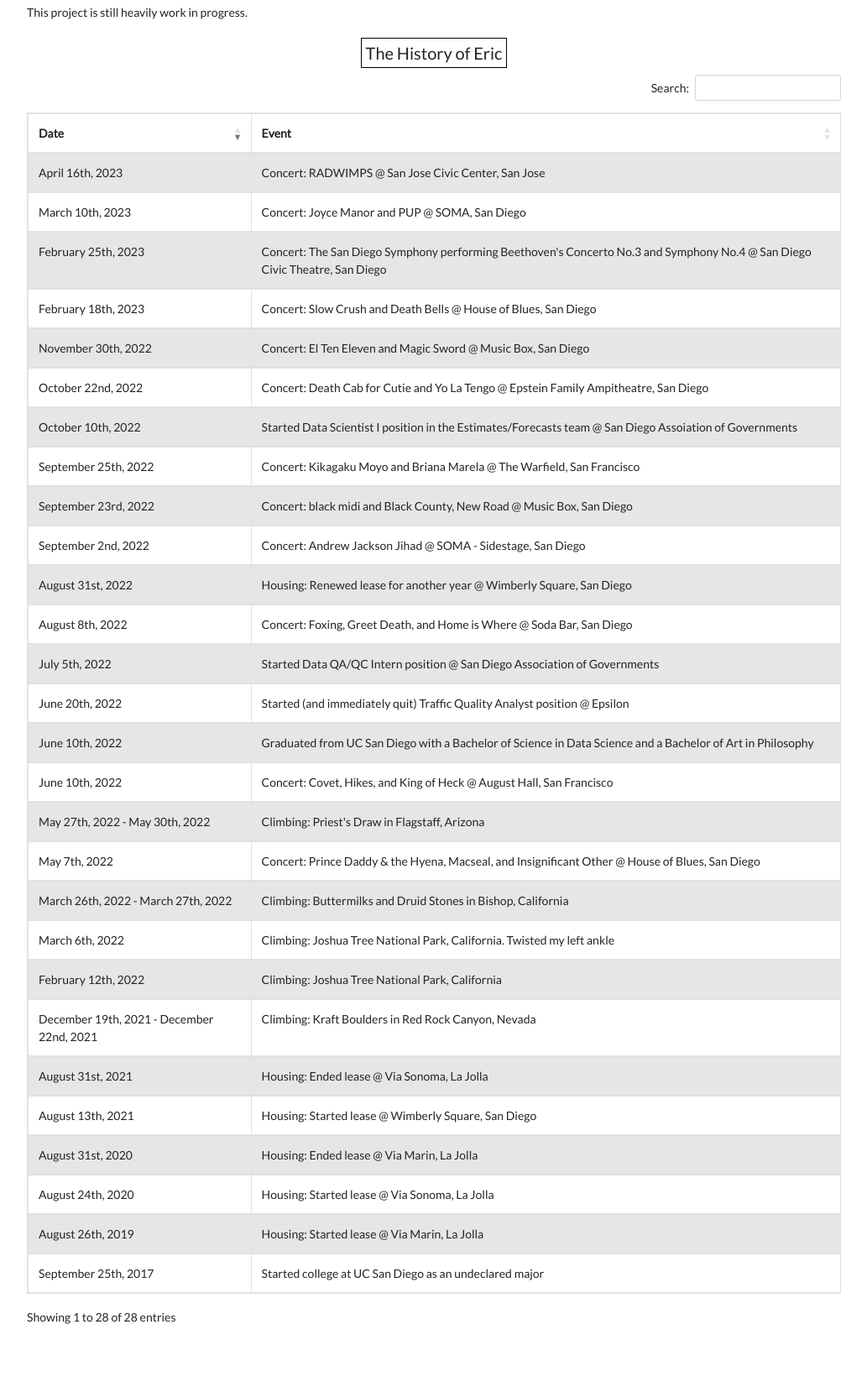
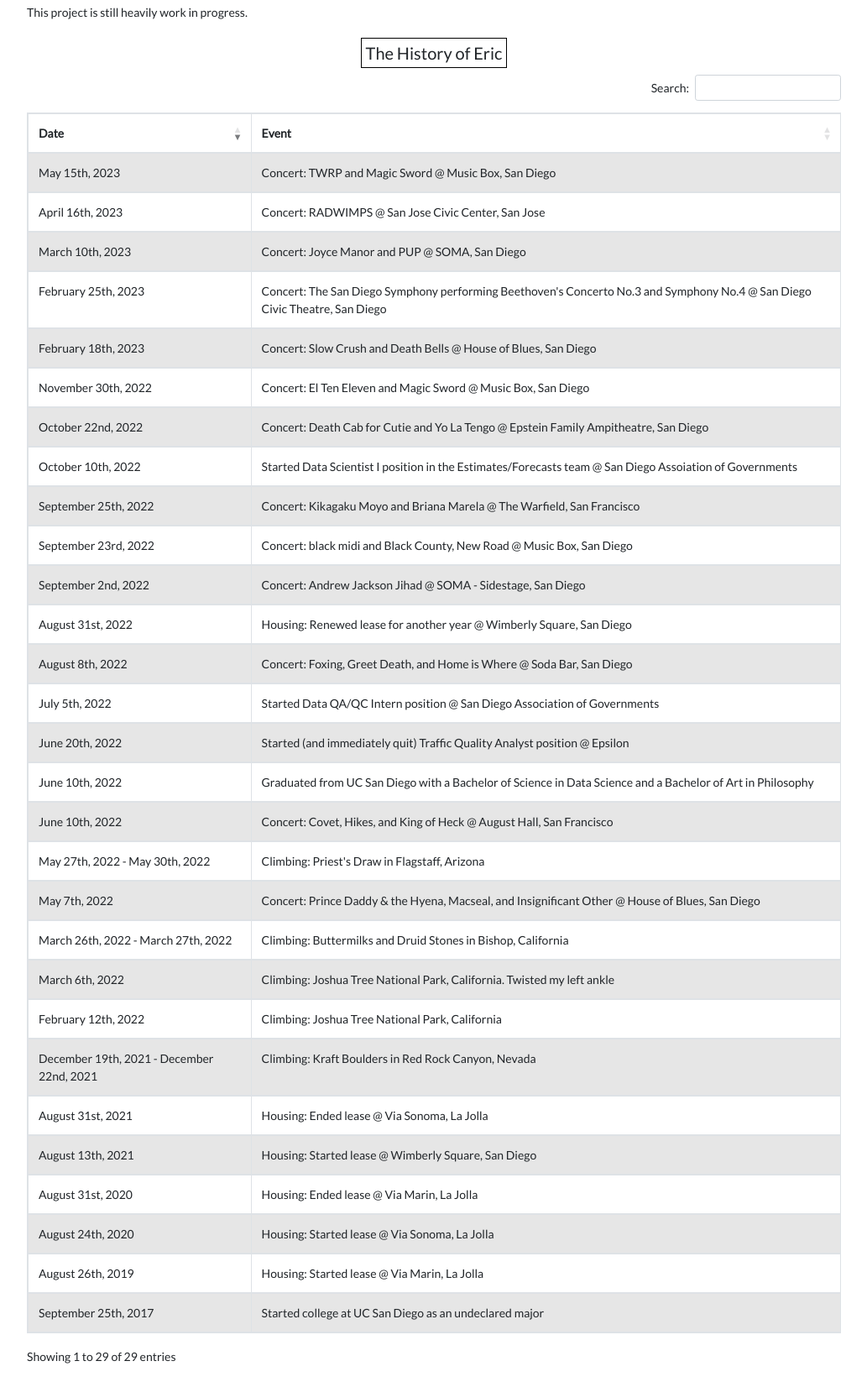
Before and after one commit to twigtheoracle/twigtheoracle.com, a Django app: page /projects/timeline in a window 1280 px wide. Shown: the part 214-1860 px from the top of the page at 84% size, without its empty margins (123-1156 px from the left). Before the commit the page ends 1791 px from the top, so only its background shows below. Run offline with Django 3.2, Linux system fonts and the light colour scheme; some libraries are stand-ins or nearby versions.

Commit message:
Update timeline.html

```diff
--- a/website/mysite/templates/projects/timeline.html
+++ b/website/mysite/templates/projects/timeline.html
@@ -42,6 +42,10 @@
                 </tr>
             </thead>
             <tbody>
+                <tr>
+                    <td><span>20230515</span>May 15th, 2023</td>
+                    <td>Concert: TWRP and Magic Sword @ Music Box, San Diego</td>
+                </tr>
                 <tr>
                     <td><span>20230416</span>April 16th, 2023</td>
                     <td>Concert: RADWIMPS @ San Jose Civic Center, San Jose</td>
```
